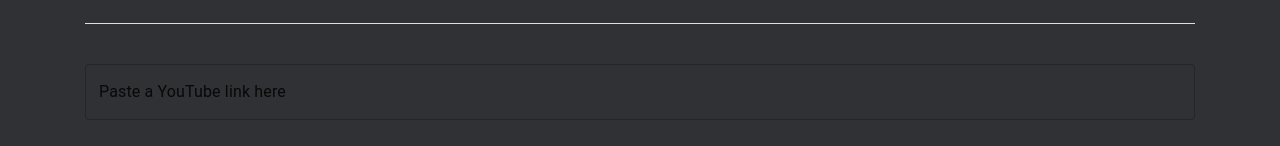
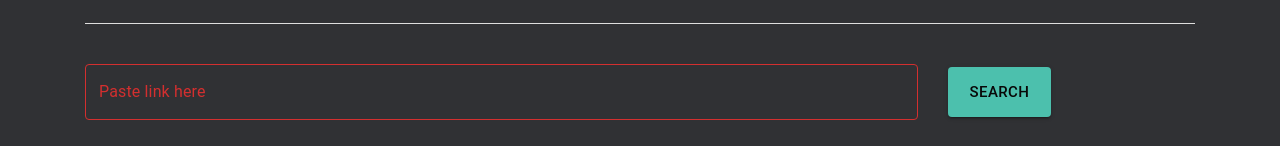
Before and after one commit to faceoff-team/face-off-ai, a React (Create React App) app in the folder frontend/face-off-ai/: page /home in a window 1280 px wide. Shown: the part 175-321 px from the top of the page. Built offline with nearby package versions, Linux system fonts and the light colour scheme.

Commit message:
Added regex and game page details

```diff
--- a/frontend/face-off-ai/src/App.css
+++ b/frontend/face-off-ai/src/App.css
@@ -279,3 +279,8 @@
 }
 
 /* End Game CSS */
+
+.searchContainer {
+  display: flex;
+  align-items: center;
+}
--- a/frontend/face-off-ai/src/components/HomePageBox.jsx
+++ b/frontend/face-off-ai/src/components/HomePageBox.jsx
@@ -16,7 +16,6 @@
 function HomePageBox({videoID, videoTitle}) {
     const videoURL = `https://www.youtube.com/watch?v=${videoID}`;
     const thumbnailURL = `http://img.youtube.com/vi/${videoID}/hqdefault.jpg`
-    console.log(thumbnailURL);
 
     return (
         <Link to={`game/${videoID}/${videoTitle}`}>
--- a/frontend/face-off-ai/src/screens/Home.jsx
+++ b/frontend/face-off-ai/src/screens/Home.jsx
@@ -1,4 +1,4 @@
-import React from "react";
+import { React, useState } from "react";
 import HomePageGrid from "../components/HomePageGrid.jsx";
 import Button from "@mui/material/Button";
 import HorizontalLine from "../components/HorizontalLine.jsx";
@@ -18,20 +18,50 @@
 };
 
 function Home() {
-    const ytRegex = "^((?:https?:)?\/\/)?((?:www|m)\.)?((?:youtube\.com|youtu.be))(\/(?:[\w\-]+\?v=|embed\/|v\/)?)([\w\-]+)(\S+)?$"
+
+    const [value, setValue] = useState("")
+
+    const handleChange = (event) => {
+        setValue(event.target.value)
+    }
+
+    const handleSubmit = (e) => {
+        if (value.match(ytRegex) != null) {
+          console.log(value)
+        } else {
+            console.log("Does not match " + value)
+        }
+      }
+
+    const ytRegex = /^((?:https?:)?\/\/)?((?:www|m)\.)?((?:youtube\.com|youtu.be))(\/(?:[\w\-]+\?v=|embed\/|v\/)?)([\w\-]+)(\S+)?$/
     return (
         <div className="home" class="container">
             <h1 class="font-weight-heavy" style={{ marginTop: "20px" }}>Welcome! Paste in a YouTube video link or click a video below:</h1>
             <HorizontalLine color="#f7f7f7" width="100%"/>
             <br/>
-            <TextField
-                inputProps={{ pattern: ytRegex }}
-                id="outlined-basic"
-                label="Paste a YouTube link here"
-                variant="outlined"
-                color="secondary"
-                fullWidth
-            />
+                <form onSubmit={handleSubmit}>
+            <div class="searchContainer">
+                    <TextField
+                        id="outlined-basic"
+                        label="Paste link here"
+                        variant="outlined"
+                        color="secondary"
+                        style={{ width: "75%" }}
+                        value={value}
+                        onChange={handleChange}
+                        error={(value.match(ytRegex) == null)}
+                    />
+                    <Button
+                        size="large"
+                        variant="contained"
+                        color="secondary"
+                        style={{ height: "50px", marginLeft: "30px"}}
+                        type="submit"
+                    >
+                        Search
+                    </Button>
+            </div>
+                </form>
             <br/>
             <div style={{marginTop: "20px"}}></div>
             <h1 class="font-weight-heavy" style={{marginTop: "20px"}}>Popular Today</h1>
```
